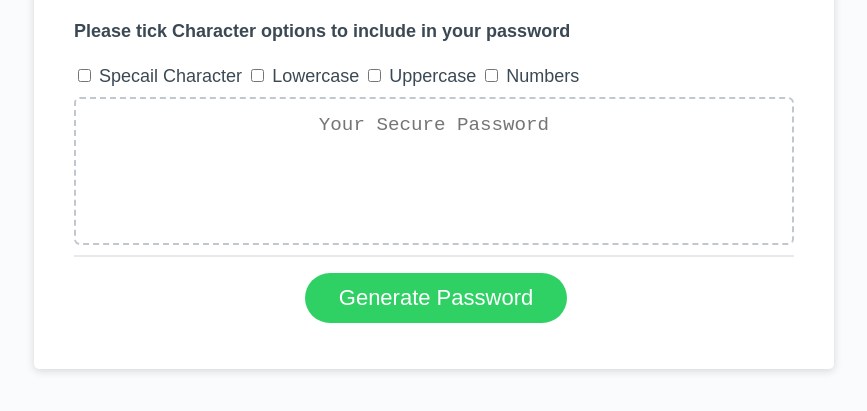
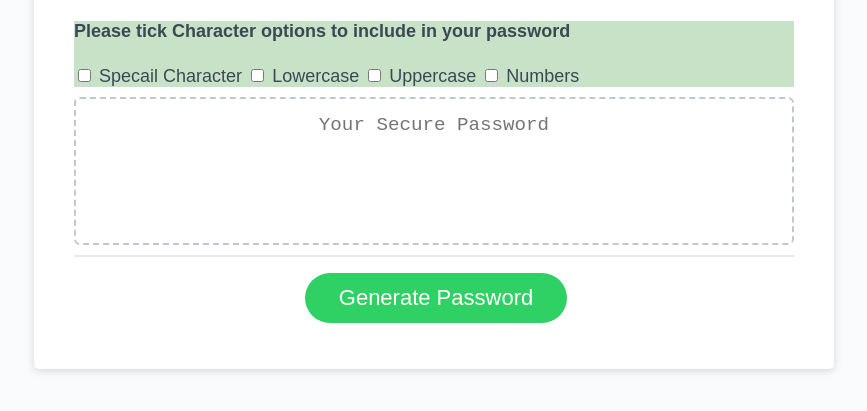
Before and after one commit to kifeakor22/password-generator, a plain HTML site: page index.html in a window 1280 px wide. Shown: the part 241-652 px from the top of the page, without its empty margins (206-1073 px from the left). Drawn offline with Linux system fonts and the light colour scheme.

Commit message:
updated css code to style labels div

```diff
--- a/assets/css/style.css
+++ b/assets/css/style.css
@@ -48,6 +48,9 @@ header {
   width: 100%;
   background: #e7e9eb;
   height: 2px;
+}
+.labels {
+  background-color: rgb(200, 226, 200);
 }
 
 .card-body {
```
